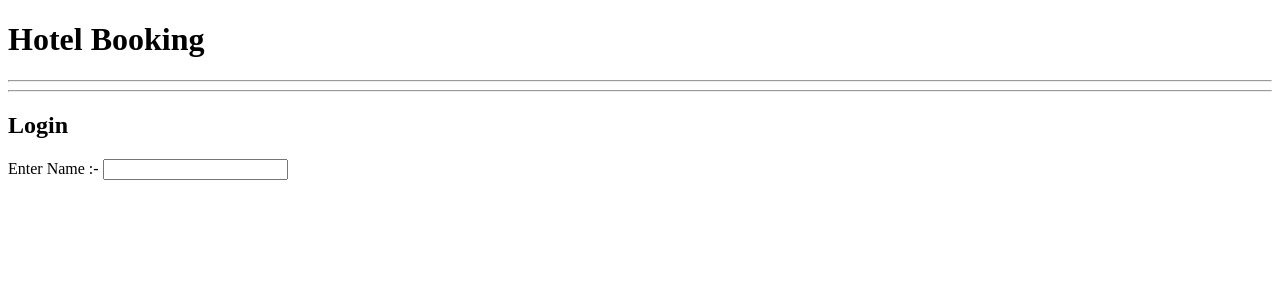
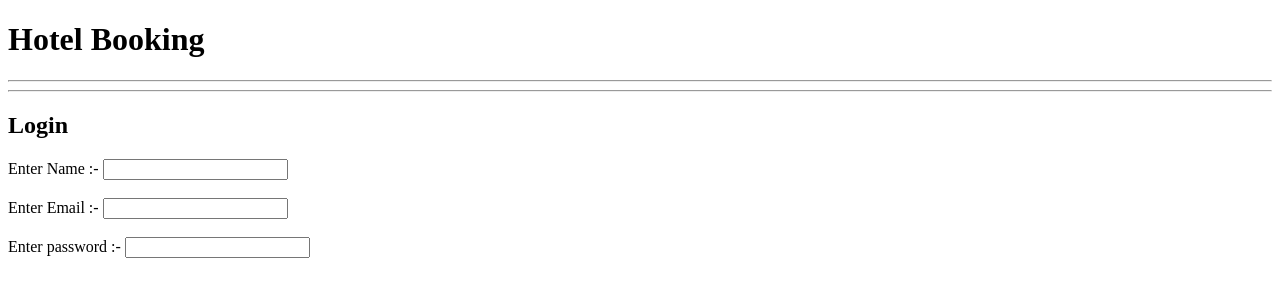
Before and after one commit to rahuldaware2510/Dem0-2, a plain HTML site: page index.html in a window 1280 px wide. Drawn offline with Linux system fonts and the light colour scheme.

Commit message:
Mail Ans Password box

```diff
--- a/index.html
+++ b/index.html
@@ -12,5 +12,11 @@
     <label for="name">Enter Name :-</label>
     <input type="name" id="name">
     <br><br>
+    <label for="mail">Enter Email :-</label>
+    <input type="email" id="mail">
+    <br><br>
+    <label for="pass">Enter password :-</label>
+    <input type="password" id="pass">
+    <br><br>
 </body>
 </html>
```
